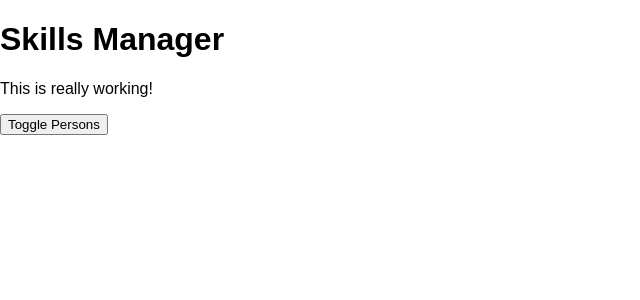
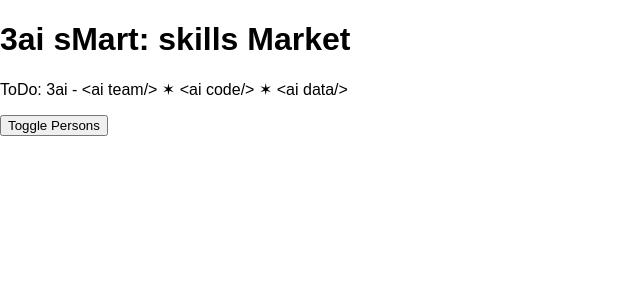
Before and after one commit to W3AI/max-react-guide, a React app: page / in a window 1280 px wide. Shown: the top 300 px of the page, without its empty margins (0-640 px from the left). Built offline with nearby package versions, Linux system fonts and the light colour scheme.

Commit message:
3ai sMart title + ToDo for 3ai demo react comp

```diff
--- a/src/components/Cockpit/Cockpit.js
+++ b/src/components/Cockpit/Cockpit.js
@@ -20,7 +20,12 @@ const cockpit = (props) => {
     return (
         <div className={classes.Cockpit}>
             <h1>{props.title}</h1>
-            <p className={assignedClasses.join(' ')} >This is really working!</p>
+            <p className={assignedClasses.join(' ')} >
+                ToDo: 3ai -
+                &lt;ai team/&gt; 	&#10038;
+                &lt;ai code/&gt; 	&#10038;
+                &lt;ai data/&gt;
+                </p>
             <button
                 className={btnClass}
                 onClick={props.clicked}>Toggle Persons</button>
--- a/src/components/Persons/Persons.js
+++ b/src/components/Persons/Persons.js
@@ -3,10 +3,10 @@ import React, { Component } from 'react';
 import Person from './Person/Person';
 
 class Persons extends Component {
-    static getDerivedStateFromProps(props, state) {
-        console.log('[Persons.js] getDerivedStateFromProps');
-        return state;
-    }
+    // static getDerivedStateFromProps(props, state) {
+    //     console.log('[Persons.js] getDerivedStateFromProps');
+    //     return state;
+    // }
 
     shouldComponentUpdate(nextProps, nextState) {
         console.log('[Persons.js] shouldComponentUpdate')
@@ -15,10 +15,12 @@ class Persons extends Component {
 
     getSnapshotBeforeUpdate(prevProps, prevState) {
         console.log('[Persons.js] getSnapshotBeforeUpdate');
+        return { message: 'Snapshot!'};    // get snapshot (position of user scroll, etc) to pass to compDidUpdate
     }
 
-    componentDidUpdate() {
+    componentDidUpdate(prevProps, prevState, snapshot) {
         console.log('[Persons.js] componentDidUpdate');
+        console.log(snapshot);
     }
 
     render() {
--- a/src/containers/App.js
+++ b/src/containers/App.js
@@ -25,9 +25,9 @@ class App extends Component {
         return state;
     }
 
-    componentWillMount() {
-        console.log('[App.js] componentWillMount');
-    }
+    // componentWillMount() {
+    //     console.log('[App.js] componentWillMount');
+    // }
 
     componentDidMount() {
         console.log('[App.js] componentDidMount');
--- a/src/index.js
+++ b/src/index.js
@@ -4,5 +4,5 @@ import './index.css';
 import App from './containers/App';
 import registerServiceWorker from './registerServiceWorker';
 
-ReactDOM.render(<App appTitle="Skills Manager" />, document.getElementById('root'));
+ReactDOM.render(<App appTitle="3ai sMart: skills Market" />, document.getElementById('root'));
 registerServiceWorker();
```
